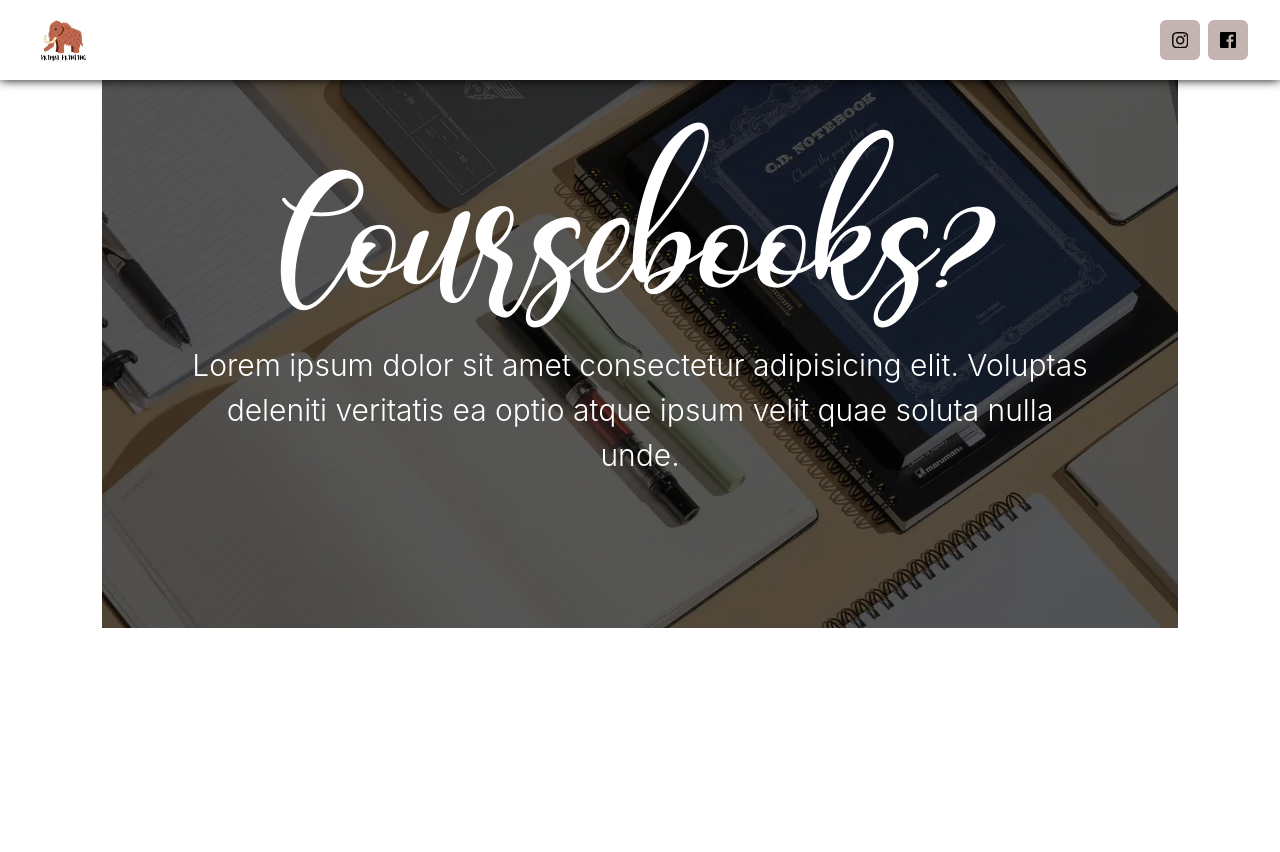
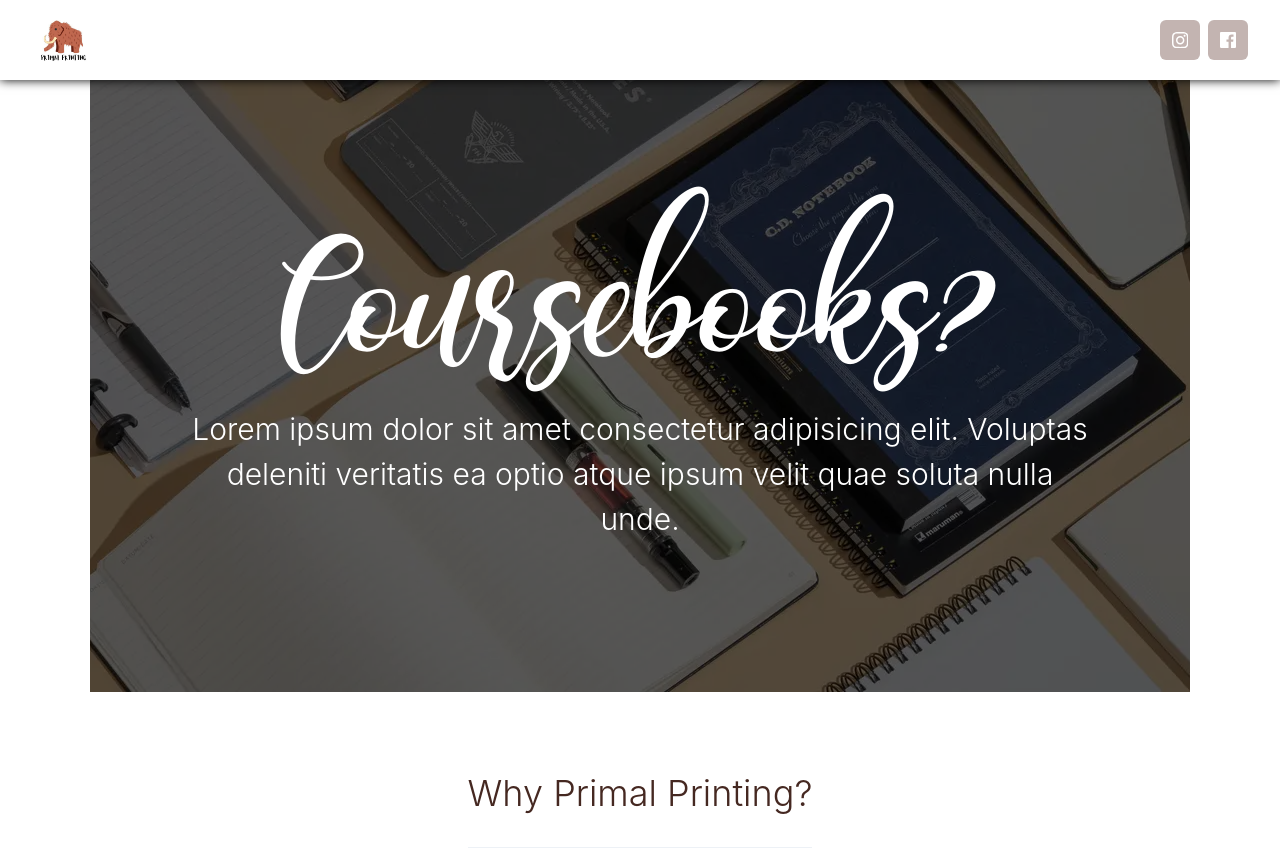
Before and after one commit to choden-dev/PrimalPrinting, a Next.js app: page / in a window 1280 px wide. Shown: the top 852 px of the page. Before the commit the page ends 800 px from the top, so only its background shows below. Built offline with nearby package versions, Linux system fonts and the light colour scheme.

Commit message:
started working on seocnd section

```diff
--- a/components/Icons/FacebookIcon.tsx
+++ b/components/Icons/FacebookIcon.tsx
@@ -2,7 +2,7 @@ import { Icon } from "@chakra-ui/react"
 export default function FacebookIcon() {
     return (
         <Icon>
-            <path d="M22.675 0h-21.35c-.732 0-1.325.593-1.325 1.325v21.351c0 .731.593 1.324 1.325 1.324h11.495v-9.294h-3.128v-3.622h3.128v-2.671c0-3.1 1.893-4.788 4.659-4.788 1.325 0 2.463.099 2.795.143v3.24l-1.918.001c-1.504 0-1.795.715-1.795 1.763v2.313h3.587l-.467 3.622h-3.12v9.293h6.116c.73 0 1.323-.593 1.323-1.325v-21.35c0-.732-.593-1.325-1.325-1.325z" />
+            <path fill="white" d="M22.675 0h-21.35c-.732 0-1.325.593-1.325 1.325v21.351c0 .731.593 1.324 1.325 1.324h11.495v-9.294h-3.128v-3.622h3.128v-2.671c0-3.1 1.893-4.788 4.659-4.788 1.325 0 2.463.099 2.795.143v3.24l-1.918.001c-1.504 0-1.795.715-1.795 1.763v2.313h3.587l-.467 3.622h-3.12v9.293h6.116c.73 0 1.323-.593 1.323-1.325v-21.35c0-.732-.593-1.325-1.325-1.325z" />
         </Icon>
     )
 }
--- a/pages/index.tsx
+++ b/pages/index.tsx
@@ -1,18 +1,21 @@
 import type { NextPage } from 'next'
 import {
   Box,
-  ColorModeScript,
   Image,
   Heading,
-  Text
+  Text,
+  Divider,
+  Grid
 } from '@chakra-ui/react'
 import NavBar from '../components/navbar/NavBar'
 import styles from '../styles/index.module.css'
+import DescriptionCard from '../components/descriptioncard/DescriptionCard'
+import { Description } from '@mui/icons-material'
+
 const Home: NextPage = () => {
   return (
     <Box className={styles.container}>
       <NavBar />
-      <ColorModeScript initialColorMode='light' />
       <Box className={styles.mainimage}>
         <Image
           src='/banner.png'
@@ -32,7 +35,7 @@ const Home: NextPage = () => {
           <Heading
             color="white"
             fontFamily="coffeematcha"
-            fontSize={{ base: "4.5rem", lg: "7rem", xl: "10rem" }}
+            fontSize={{ base: "4rem", lg: "7rem", xl: "10rem" }}
             fontWeight="400"
 
           >
@@ -42,12 +45,36 @@ const Home: NextPage = () => {
             fontSize={{ base: "xl", lg: "3xl" }}
             color="white"
             fontWeight="300"
-            >
+          >
             Lorem ipsum dolor sit amet consectetur adipisicing elit. Voluptas deleniti veritatis ea optio atque ipsum velit quae soluta nulla unde.
           </Text>
         </Box>
       </Box>
-    </Box>
+
+      <Box
+        alignSelf="center"
+        textAlign="center">
+        <Heading
+          marginTop="5rem"
+          size="xl"
+          fontWeight="300"
+          color="brown.900">
+          Why Primal Printing?
+        </Heading>
+        <Divider margin="2rem 0" />
+        <Box display="flex"
+          flexWrap="wrap"
+          gap='1rem'
+          maxW='60rem'
+          justifyContent="center"
+        >
+          <DescriptionCard icon={<Image src='cheap.png' />} name={'Low Prices'} description={'Lorem ipsum dolor sit amet consectetur adipisicing elit. Explicabo iste exercitationem odit quos, voluptatum nisi adipisci veniam maxime quasi vero ad unde ullam doloremque neque nesciunt consequatur quod vitae tempore.'} />
+          <DescriptionCard icon={<Image src='cheap.png' />} name={'Reliable'} description={'Lorem ipsum dolor sit amet consectetur adipisicing elit. Explicabo iste exercitationem odit quos, voluptatum nisi adipisci veniam maxime quasi vero ad unde ullam doloremque neque nesciunt consequatur quod vitae tempore.'} />
+
+        </Box>
+
+      </Box>
+    </Box >
 
   )
 }
--- a/styles/index.module.css
+++ b/styles/index.module.css
@@ -1,5 +1,8 @@
 .container {
-    padding: 0 8%;
+    margin-top: 4rem;
+    padding: 0 7%;
+    display: flex;
+    flex-direction: column;
 }
 
 .mainimage {
@@ -21,8 +24,8 @@
     }
 }
 
-@media only screen and (max-width:700px) {
+@media only screen and (max-width:1000px) {
     .mainimage {
-        margin: 0 -8%;
+        margin: 0 -7%;
     }
 }
```
Also changed, not shown: components/Icons/InstagramIcon.tsx (+1 -1 lines).
